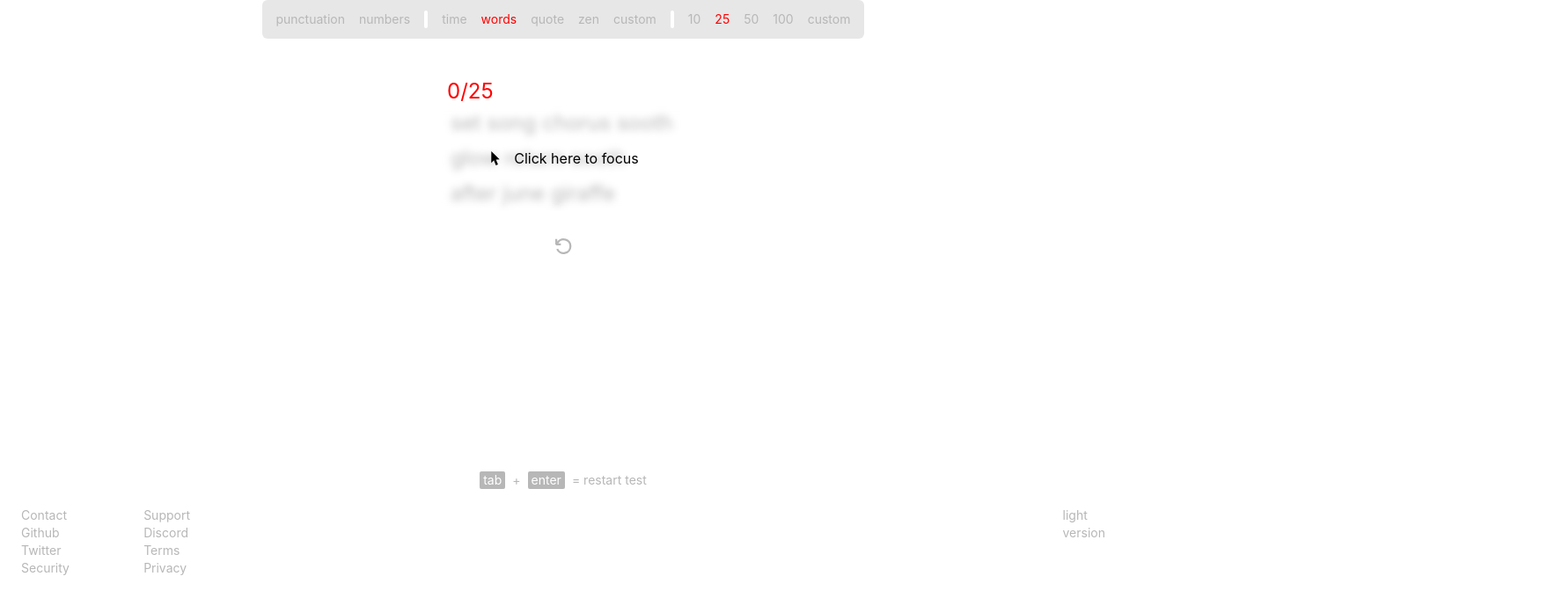
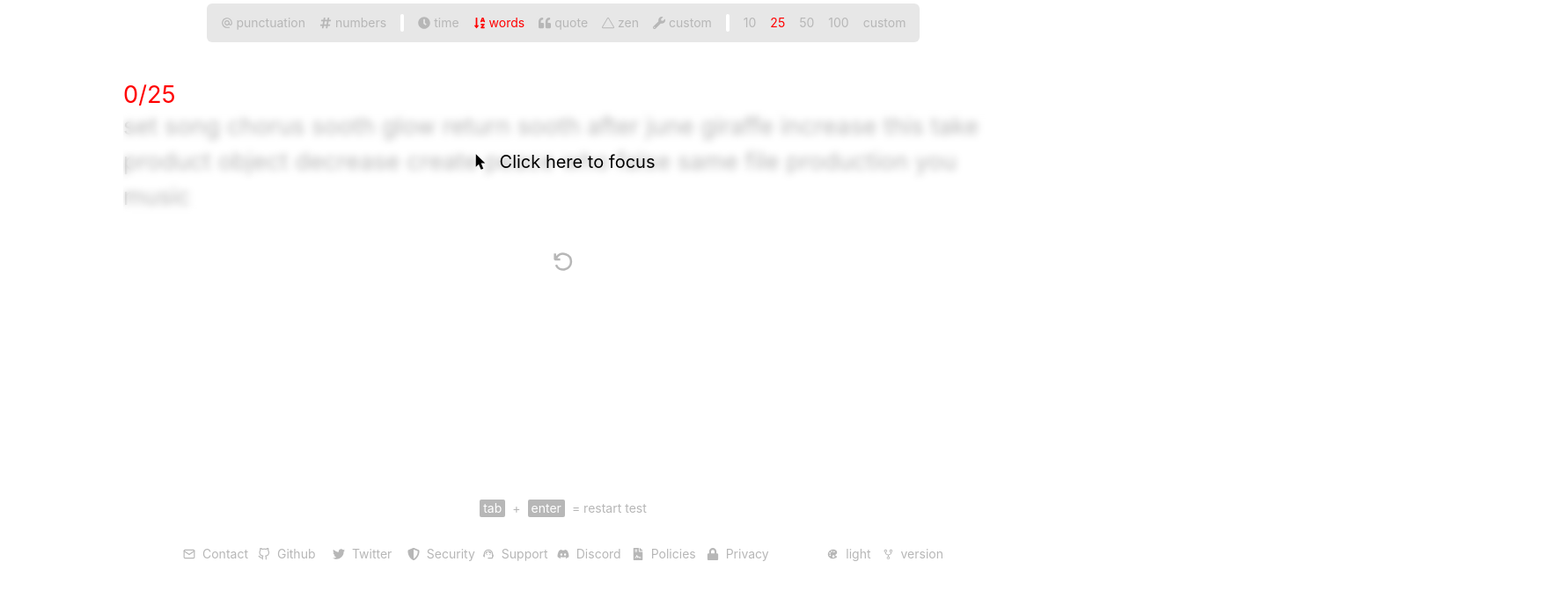
Before and after one commit to hamza2001-max/test-typing-mern, a React (Create React App) app in the folder client/: page / in a window 1280 px wide. Shown: the part 120-792 px from the top of the page at 88% size, 1775 px wide, since content can reach past the window. Built offline with nearby package versions, Linux system fonts and the light colour scheme.

Commit message:
Made the home.tsx responsive and refactored the code and JSON.

```diff
--- a/client/src/components/Caret.tsx
+++ b/client/src/components/Caret.tsx
@@ -1,7 +1,7 @@
 export const Caret = ({ offset }: { offset: number }) => {
   return (
     <span
-      className={`w-0.1 h-6 rounded-sm bg-custom-secondary transition animate-pulse duration-75`}
+      className={`w-0.1 h-6 lg:h-8 rounded-sm bg-custom-secondary transition animate-pulse duration-75`}
       style={{
         position: "absolute",
         top: 2.5,
--- a/client/src/components/Footer.tsx
+++ b/client/src/components/Footer.tsx
@@ -3,15 +3,19 @@ import { themeSlice } from "../redux/themeSlice";
 import { themeVisibilitySlice } from "../redux/visibilitySlice";
 import { ThemeOption } from "./ThemeOption";
 import { themeSchemes } from "../data/themeSchemeData";
-import { footerFirstColumn, footerSecondColumn } from "../data/footerData";
+import { footerData } from "../data/footerData";
 import { RootState } from "../redux/store";
+import { IoIosColorPalette } from "react-icons/io";
+import { VscRepoForked } from "react-icons/vsc";
 
 export const Footer = () => {
   const { visibleTheme, inVisibleTheme } = themeVisibilitySlice.actions;
   const themeVDispatch = useDispatch();
   const themeDispatch = useDispatch();
   const theme = useSelector((state: RootState) => state.theme.theme);
-  const themeVSelector = useSelector((state: RootState) => state.isThemeVisible.isThemeVisible);
+  const themeVSelector = useSelector(
+    (state: RootState) => state.isThemeVisible.isThemeVisible
+  );
 
   const handleThemeChange = (
     selectedTheme: (typeof themeSlice.actions)[keyof typeof themeSlice.actions]
@@ -21,8 +25,8 @@ export const Footer = () => {
   };
 
   return (
-    <footer className="text-sm text-custom-primary px-6 py-6">
-      <p className="w-full flex justify-center mb-5">
+    <footer className="text-sm text-custom-primary px-12 xl:px-52 py-10">
+      <p className="w-full flex justify-center mb-8">
         <span className="px-1 mr-2 bg-custom-primary text-custom-fill rounded-sm">
           tab
         </span>{" "}
@@ -32,41 +36,30 @@ export const Footer = () => {
         </span>{" "}
         = restart test
       </p>
-      <section className="flex justify-between">
-        <div className="flex justify-between w-48">
-          <div className="flex flex-col">
-            {footerFirstColumn.map((row, index) => {
+      <section className="flex justify-between ">
+        <div className="grid gap-x-2 grid-cols-2 xs:grid-cols-3 sm:grid-cols-4 xl:grid-cols-8">
+          {footerData.map((row, index) => {
             return (
               <span
                 className="flex items-center cursor-pointer hover:text-custom-secondary transition ease-in-out delay-75"
                 key={index}
               >
+                <row.icon className="mr-2" />
                 {row.title}
               </span>
             );
           })}
         </div>
-          <div className="flex flex-col">
-            {footerSecondColumn.map((row, index) => {
-              return (
+        <div className="xl:flex relative">
           <span
-                  className="flex items-center cursor-pointer hover:text-custom-secondary transition ease-in-out delay-75"
-                  key={index}
-                >
-                  {row.title}
-                </span>
-              );
-            })}
-          </div>
-        </div>
-        <div className="flex flex-col relative">
-          <span
-            className="flex items-center cursor-pointer hover:text-custom-secondary transition ease-in-out delay-75"
+            className="flex mr-3 items-center cursor-pointer hover:text-custom-secondary transition ease-in-out delay-75"
             onClick={() => themeVDispatch(visibleTheme())}
           >
+            <IoIosColorPalette className="mr-2" />
             {theme ? theme : "light"}
           </span>
           <span className="flex items-center cursor-pointer hover:text-custom-secondary transition ease-in-out delay-75">
+            <VscRepoForked className="mr-2" />
             version
           </span>
         </div>
--- a/client/src/components/Test.tsx
+++ b/client/src/components/Test.tsx
@@ -49,21 +49,16 @@ export const Test = () => {
 
   useEffect(() => {
     if (
-      textWritten.split(" ").length - 1 ===
-      testSentence.split(" ").length - 1
+      textWritten.split(" ").length-1  ===
+      testSentence.split(" ").length
     ) {
-      if (
-        inputValue.trim() ===
-        testSentence.split(" ")[testSentence.split(" ").length - 1].trim()
-      ) {
         if (inputRef.current) {
           inputRef.current.disabled = true;
         }
-      }
     }
   }, [inputValue, textWritten, testSentence]);
 
-  const generateTestSentence  = useCallback(() => {
+  const generateTestSentence = useCallback(() => {
     let prototypeSentence = "";
     if (typeof testLimiterSelector === "number") {
       for (let i = 0; i < testLimiterSelector; i++) {
@@ -84,10 +79,11 @@ export const Test = () => {
       }
       setTestSentence(prototypeSentence);
     }
+    setTextWritten("");
   }, [testLimiterSelector, promptValueSelector]);
 
   const handleRefresh = useCallback(() => {
-    generateTestSentence ();
+    generateTestSentence();
     setTextWritten("");
     setInputValue("");
     inputStatusDispatch(active());
@@ -98,11 +94,11 @@ export const Test = () => {
       inputRef.current.disabled = false;
       inputRef.current?.focus();
     }
-  }, [generateTestSentence , active, inputStatusDispatch]);
+  }, [generateTestSentence, active, inputStatusDispatch]);
 
   useEffect(() => {
-    generateTestSentence ();
-  }, [testLimiterSelector, generateTestSentence ]);
+    generateTestSentence();
+  }, [testLimiterSelector, generateTestSentence]);
 
   const handleKeyDown = useCallback(
     (e: React.KeyboardEvent<HTMLInputElement>) => {
@@ -142,8 +138,8 @@ export const Test = () => {
 
   return (
     <section className="relative text-custom-primary flex items-center flex-col mt-5">
-      <div className="w-72">
-        <span className="text-custom-tertiary text-2xl ml-3">
+      <div className="">
+        <span className="text-custom-tertiary text-2xl lg:text-custom-xl">
           {textWritten.split(" ").length - 1}/{testSentence.split(" ").length}
         </span>
         <div
@@ -151,9 +147,8 @@ export const Test = () => {
           onClick={handleFocusClick}
         >
           {!isInputActiveSelector && (
-            <div className="text-custom-secondary z-10 absolute w-full h-full backdrop-blur-sm flex justify-center items-center"
-            >
-              <GiArrowCursor className="text-lg mr-3" />
+            <div className="text-lg lg:text-xl px-3 text-custom-secondary z-10 absolute w-full h-full backdrop-blur-sm flex justify-center items-center">
+              <GiArrowCursor className="mr-3" />
               Click here to focus
             </div>
           )}
@@ -177,7 +172,7 @@ export const Test = () => {
         />
       </div>
       <button
-        className="text-2xl flex justify-center mt-7 hover:text-custom-secondary transition ease-in-out delay-75"
+        className="text-2xl lg:text-custom-xl flex justify-center mt-7 lg:mt-10 hover:text-custom-secondary transition ease-in-out delay-75"
         onClick={handleRefresh}
       >
         <VscDebugRestart />
--- a/client/src/components/TestSettingsMd.tsx
+++ b/client/src/components/TestSettingsMd.tsx
@@ -30,99 +30,101 @@ export const TestSettingsMd = () => {
   const customPromptVDispatch = useDispatch();
 
   return (
-    <div className="hidden xs:flex xs:flex-col xs:items-center sm:flex-row rounded-md bg-custom-fadedFill text-custom-primary cursor-pointer text-sm py-1 px-4">
-      <div className="flex items-center space-x-5 md:space-x-4 sm:space-x-2">
+    <div className="hidden xs:flex xs:flex-col xs:items-center md:flex-row rounded-md bg-custom-fadedFill text-custom-primary cursor-pointer text-sm py-1 px-4">
+      <div className="flex items-center space-x-5 lg:space-x-4 md:space-x-2">
         {testSettingModifierData.map((btn) => {
           return (
             <button
               key={btn.label}
               className={`${
                 btn.label === testModifierSelector && "text-custom-tertiary"
-              } py-2 rounded-md hover:text-custom-secondary transition ease-in-out delay-75`}
+              } flex items-center py-2 rounded-md hover:text-custom-secondary transition ease-in-out delay-75`}
               onClick={() => {
                 btn.label === testModifierSelector
                   ? testModifierDispatch(testModifierSlice.actions.reset())
                   : testModifierDispatch(btn.action());
               }}
             >
+              <btn.icon className="mr-1"/>
               {btn.label}
             </button>
           );
         })}
-        <div className="hidden sm:block bg-custom-fill w-1 h-5 rounded-lg"></div>
+        <div className="hidden md:block bg-custom-fill w-1 h-5 rounded-lg"></div>
       </div>
-      <div className="flex items-center space-x-5 ml-5 md:space-x-4 md:ml-4 sm:space-x-2 sm:ml-2">
+      <div className="flex items-center space-x-5 ml-5 lg:space-x-4 lg:ml-4 md:space-x-2 md:ml-2">
         {testSettingModeData.map((btn) => {
           return (
             <button
               key={btn.label}
               className={`${
                 btn.label === testModeSelector && "text-custom-tertiary"
-              } py-2 rounded-md hover:text-custom-secondary transition ease-in-out delay-75`}
+              } flex items-center py-2 rounded-md hover:text-custom-secondary transition ease-in-out delay-75`}
               onClick={() => {
                 testModeDispatch(btn.action());
                 btn.defaultLimit && testLimiterDispatch(btn.defaultLimit);
               }}
             >
+              <btn.icon className="mr-1"/>
               {btn.label}
             </button>
           );
         })}
-        <div className="hidden sm:block bg-custom-fill w-1 h-5 rounded-lg"></div>
+        <div className="hidden md:block bg-custom-fill w-1 h-5 rounded-lg"></div>
       </div>
-      <div className="flex items-center space-x-5 ml-5 md:space-x-4 md:ml-4 sm:space-x-2 sm:ml-2">
+      <div className="flex items-center space-x-5 ml-5 lg:space-x-4 lg:ml-4 md:space-x-2 md:ml-2">
         {testModeSelector === "time" &&
-          testSettingLimiterData.time.map((option, index) => (
+          testSettingLimiterData.time.map((btn, index) => (
             <button
               key={index}
               className={`${
-                option.limit === testLimiterSelector && "text-custom-tertiary"
+                btn.limit === testLimiterSelector && "text-custom-tertiary"
               } py-2 rounded-md hover:text-custom-secondary transition ease-in-out delay-75`}
-              onClick={() => testLimiterDispatch(option.action)}
+              onClick={() => testLimiterDispatch(btn.action)}
             >
-              {option.limit}
+              {btn.limit}
             </button>
           ))}
         {testModeSelector === "words" &&
-          testSettingLimiterData.words.map((option, index) => (
+          testSettingLimiterData.words.map((btn, index) => (
             <button
               key={index}
               className={`${
-                option.limit === testLimiterSelector && "text-custom-tertiary"
+                btn.limit === testLimiterSelector && "text-custom-tertiary"
               } py-2 rounded-md hover:text-custom-secondary transition ease-in-out delay-75`}
               onClick={() => {
-                option.limit !== "custom" && testLimiterDispatch(option.action);
-                if (option.limit === "custom") {
+                btn.limit !== "custom" && testLimiterDispatch(btn.action);
+                if (btn.limit === "custom") {
                   customPromptVDispatch(visibleCustom());
                   testSettingsVDispatch(inVisibleTS());
                 }
               }}
             >
-              {option.limit}
+              {btn.limit}
             </button>
           ))}
         {testModeSelector === "quote" &&
-          testSettingLimiterData.quote.map((option, index) => (
+          testSettingLimiterData.quote.map((btn, index) => (
             <button
               key={index}
               className={`${
-                option.limit === testLimiterSelector && "text-custom-tertiary"
+                btn.limit === testLimiterSelector && "text-custom-tertiary"
               } py-2 rounded-md hover:text-custom-secondary transition ease-in-out delay-75`}
-              onClick={() => testLimiterDispatch(option.action)}
+              onClick={() => testLimiterDispatch(btn.action)}
             >
-              {option.limit}
+              {btn.limit}
             </button>
           ))}
         {testModeSelector === "custom" &&
-          testSettingLimiterData.custom.map((option, index) => (
+          testSettingLimiterData.custom.map((btn, index) => (
             <button
               key={index}
               className={`${
-                option.limit === testLimiterSelector && "text-custom-tertiary"
+                btn.limit === testLimiterSelector && "text-custom-tertiary"
               } py-2 rounded-md hover:text-custom-secondary transition ease-in-out delay-75`}
-              onClick={() => testLimiterDispatch(option.action)}
+              onClick={() => testLimiterDispatch(btn.action)}
             >
-              {option.limit}
+              {btn.limit}
             </button>
           ))}
       </div>
--- a/client/src/components/WordChecker.tsx
+++ b/client/src/components/WordChecker.tsx
@@ -68,14 +68,14 @@ export const WordChecker = ({
   return (
     <>
       <div
-        className="flex text-custom-primary text-2xl h-30 w-64 overflow-hidden"
+        className="flex text-custom-primary text-2xl lg:text-custom-xl h-30 overflow-hidden"
         onClick={onClick}
         ref={typedSentenceRef}
       >
-        <p className="leading-10">{typedSentence}</p>
+        <p className="leading-10 w-64 xs:w-80 sm:w-99 md:w-100 lg:w-101 xl:w-102">{typedSentence}</p>
       </div>
-      <div className="text-2xl absolute opacity-0 -z-10" ref={divRef}>
-        <p className="w-64">
+      <div className="text-2xl lg:text-custom-xl absolute opacity-0 -z-10" ref={divRef}>
+        <p className="w-64 xs:w-80 sm:w-99 md:w-100 lg:w-101 xl:w-102">
           {testSentence
             .split(" ")
             .slice(0, textWritten.split(" ").length)
--- a/client/src/data/footerData.ts
+++ b/client/src/data/footerData.ts
@@ -1,29 +1,38 @@
-export const footerFirstColumn = [
+import { FiMail, FiGithub } from "react-icons/fi";
+import { FaTwitter, FaShieldAlt, FaDiscord, FaFileContract, FaLock } from "react-icons/fa";
+import { MdSupportAgent } from "react-icons/md";
+
+export const footerData = [
     {
-        title: "Contact"
+        title: "Contact",
+        icon: FiMail
     },
     {
-        title: "Github"
+        title: "Github",
+        icon: FiGithub
     },
     {
-        title: "Twitter"
+        title: "Twitter",
+        icon: FaTwitter
     },
     {
-        title: "Security"
-    },
-];
-
-export const footerSecondColumn = [
-    {
-        title: "Support"
+        title: "Security",
+        icon: FaShieldAlt
     },
     {
-        title: "Discord"
+        title: "Support",
+        icon: MdSupportAgent
     },
     {
-        title: "Terms"
+        title: "Discord",
+        icon: FaDiscord
     },
     {
-        title: "Privacy"
+        title: "Policies",
+        icon: FaFileContract
     },
-];
+    {
+        title: "Privacy",
+        icon: FaLock
+    },
+]
--- a/client/src/data/testSettingsData.ts
+++ b/client/src/data/testSettingsData.ts
@@ -3,6 +3,10 @@ import {
   testModeSlice,
   testModifierSlice,
 } from "../redux/testSettingsSlice";
+import { MdAlternateEmail } from "react-icons/md";
+import { BsTriangle } from "react-icons/bs";
+import { FaHashtag, FaClock, FaQuoteLeft, FaWrench, FaSortAlphaDown } from "react-icons/fa";
+
 const { time, words, quote, zen, custom } = testModeSlice.actions;
 const { punctuation, numbers } = testModifierSlice.actions;
 const { testLimiterReducer } = testLimiterSlice.actions;
@@ -11,19 +15,36 @@ export const testSettingModifierData = [
   {
     label: "punctuation",
     action: punctuation,
+    icon: MdAlternateEmail,
   },
   {
     label: "numbers",
     action: numbers,
+    icon: FaHashtag,
   },
 ];
 
 export const testSettingModeData = [
-  { label: "time", defaultLimit: testLimiterReducer(30), action: time, icon: "AiFillClockCircle"},
-  { label: "words", defaultLimit: testLimiterReducer(25), action: words, icon: "TiSortAlphabetically" },
-  { label: "quote", defaultLimit: testLimiterReducer("medium"), action: quote, icon: "FaQuoteRight"},
-  { label: "zen", action: zen, icon: "BsTriangle"},
-  { label: "custom", action: custom, icon: "FaWrench"},
+  {
+    label: "time",
+    defaultLimit: testLimiterReducer(30),
+    action: time,
+    icon: FaClock,
+  },
+  {
+    label: "words",
+    defaultLimit: testLimiterReducer(25),
+    action: words,
+    icon: FaSortAlphaDown,
+  },
+  {
+    label: "quote",
+    defaultLimit: testLimiterReducer("medium"),
+    action: quote,
+    icon: FaQuoteLeft,
+  },
+  { label: "zen", action: zen, icon: BsTriangle },
+  { label: "custom", action: custom, icon: FaWrench },
 ];
 
 export const testSettingLimiterData = {
--- a/client/src/types.ts
+++ b/client/src/types.ts
@@ -28,7 +28,3 @@ export interface PreviousFragmentInterface {
   inputValue: string;
   writtenWord: string;
 }
-
-export interface IconMappingInterface {
-  [key: string]: IconType;
-}
--- a/client/tailwind.config.js
+++ b/client/tailwind.config.js
@@ -7,6 +7,9 @@ module.exports = {
     extend: {
       screens: {
         xs: '480px',
+      },
+      fontSize: {
+        'custom-xl': '1.7rem'
       },
       textColor: {
         custom: {
@@ -41,7 +44,11 @@ module.exports = {
       },
       width: {
         '0.1': '0.12rem',
-        '98': '400px'
+        '98': '400px',
+        '99': '500px',
+        '100': '600px',
+        '101': '800px',
+        '102': '1000px'
       },
       keyframes: {
         pulse: {
```
Also changed, not shown: client/src/Pages/Home.tsx (+0 -8 lines), client/src/components/Navigation.tsx (+6 -6 lines), 1 other file (tests, documents, lock files or other folders). Lines whose indentation alone changed are shown as unchanged.
